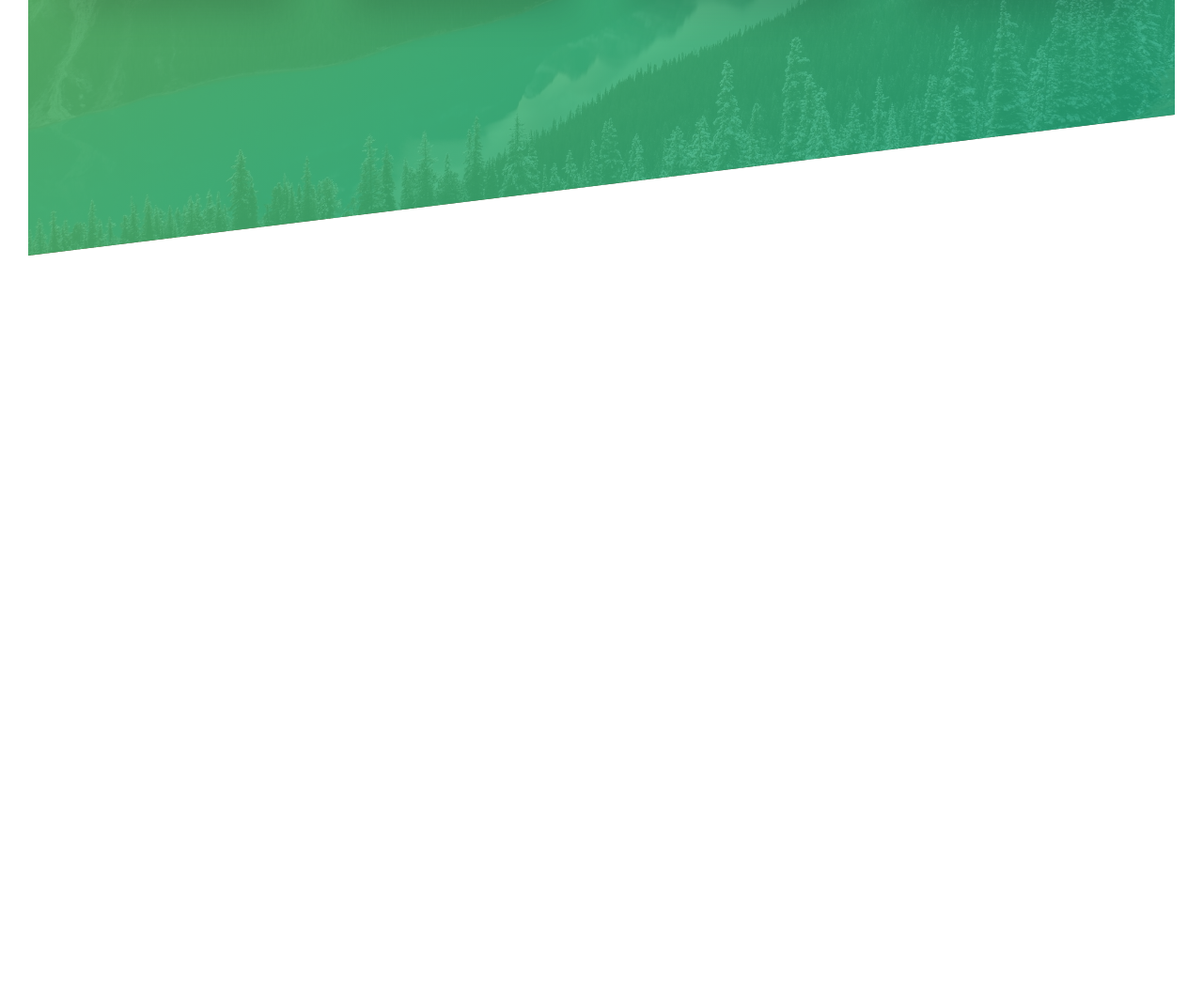
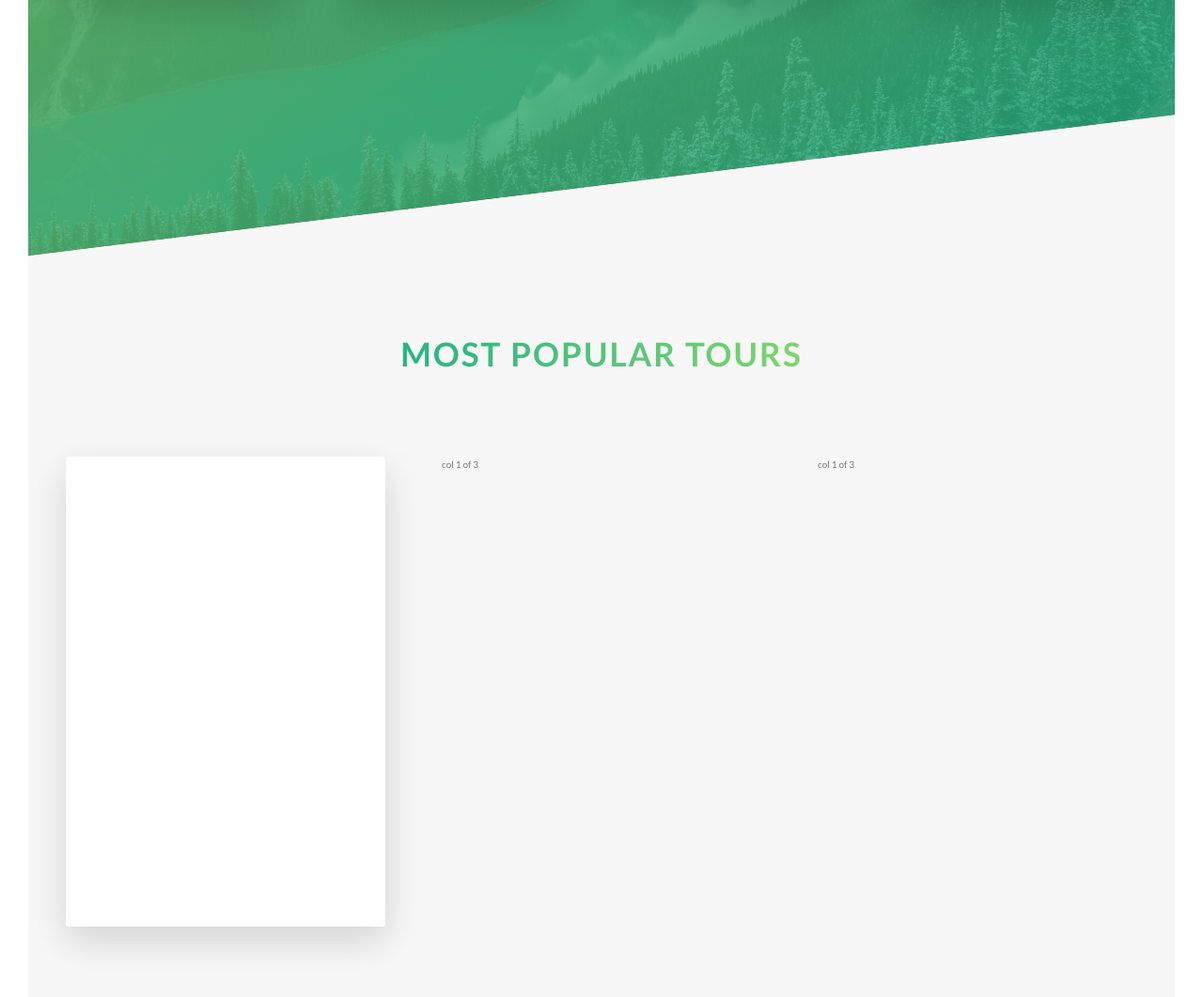
Before and after one commit to maryamsoftdev/travelling-app, a website: page index.html in a window 1280 px wide. Shown: the part 2100-3161 px from the top of the page at 94% size. Before the commit the page ends 2372 px from the top, so only its background shows below. Drawn offline with Linux system fonts and the light colour scheme.

Commit message:
tour section under construction

```diff
--- a/index.html
+++ b/index.html
@@ -105,6 +105,33 @@
             </div>
         </div>
     </section>
+    <section class="section-tours">
+        <div class="u-center-text u-margin-bottom-big">
+            <h2 class="heading-secondary">
+                Most popular tours
+            </h2>
+        </div>
+        <div class="row">
+            <div class="col-1-of-3">
+                <div class="card">
+                 <div class="card__side card__side--front">
+                    TExT
+                 </div>
+                 <div class="card__side card__side--back card__side--back-1">
+                    back
+                 </div>
+                </div>
+            </div>
+            <div class="col-1-of-3">
+                col 1 of 3
+            </div>
+            <div class="col-1-of-3">
+                col 1 of 3
+            </div>
+
+        </div>
+
+    </section>
 </main>
 
 
--- a/sass/abstracts/_variables.scss
+++ b/sass/abstracts/_variables.scss
@@ -2,6 +2,13 @@
 $color-primary: #55c57a;
 $color-primary-light: #7ed56f;
 $color-primary-dark: #28b485;
+
+$color-secondary-light: #ffb900;
+$color-secondary-dark: #ff7730;
+
+$color-tertiary-light:#2998ff;
+$color-tertiary-dark: #5643fa;
+
 
 $color-grey-light-1:#f7f7f7;
 
--- /dev/null
+++ b/sass/components/_card.scss
@@ -0,0 +1,49 @@
+.card{
+   perspective: 150rem;
+   -moz-perspective: 150rem;
+   position: relative;
+   height: 50rem;
+
+
+    &__side{
+        background-color: orangered;
+        height: 50rem;
+        transition: all .8s ease;
+        font-size: 2rem;
+        color:#fff;
+        position: absolute;
+        top: 0;
+        left: 0;
+        width: 100%;
+        backface-visibility: hidden;
+        border-radius: 3px;
+        box-shadow: 0 1.5rem 4rem rgba($color-black, .15);
+
+
+     &--front{
+        background-color: $color-white;
+
+     }
+     &--back{
+        transform: rotateY(180deg);
+
+        &-1{
+            background-image: linear-gradiant(to right bottom,$color-secondary-light,$color-secondary-dark);
+
+
+        }
+     }
+    }
+
+
+    &:hover &__side--front{
+       transform: rotateY(180deg) ;
+
+}
+    &:hover &__side--back{
+
+     transform: rotateY(0) ;
+
+}
+
+}
--- a/sass/main.scss
+++ b/sass/main.scss
@@ -8,6 +8,7 @@
 @import "base/utilities";
 
 @import"components/button";
+@import"components/card";
 @import"components/composition";
 @import"components/feature-box";
 
--- a/sass/pages/_home.scss
+++ b/sass/pages/_home.scss
@@ -21,3 +21,10 @@ background-image: linear-gradient(to right bottom,
         }
 
 }
+.section-tours{
+    background-color: $color-grey-light-1;
+        padding: 25rem 0 50rem 0;
+        margin-top: -10rem;
+
+
+}
```
Also changed, not shown: css/style.css.
